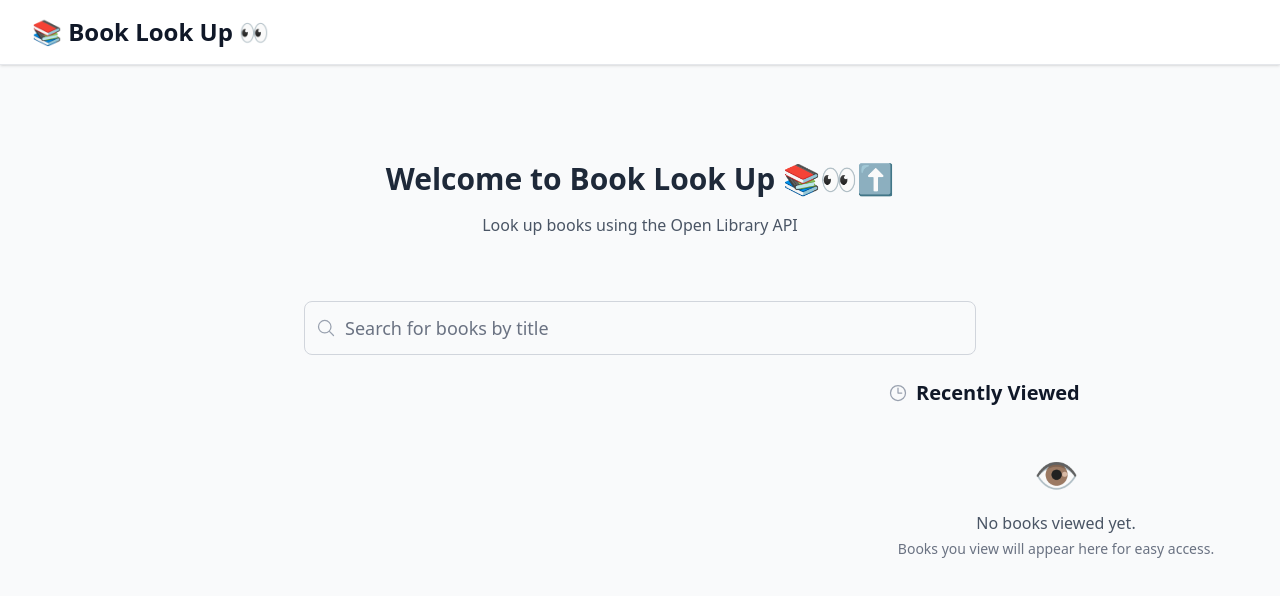
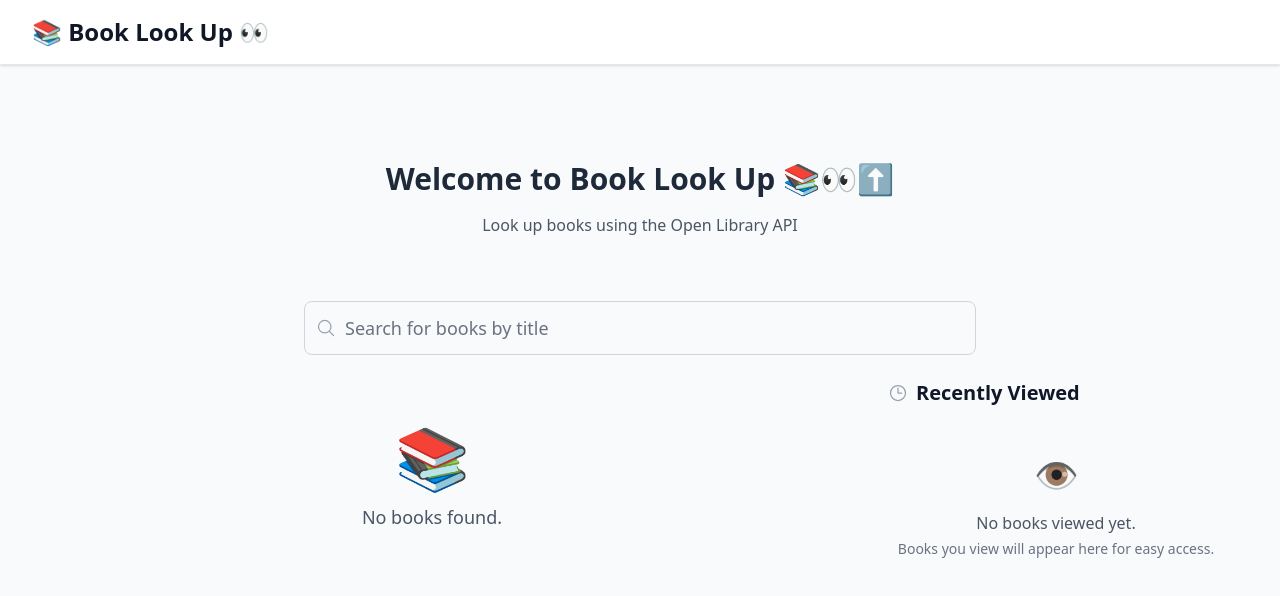
Before and after one commit to Numulix/BookLookUp, a React (Vite) app: page / in a window 1280 px wide. Shown: the top 596 px of the page. Built offline with nearby package versions, Linux system fonts and the light colour scheme.

Commit message:
fix: loading state fixes

```diff
--- a/src/components/ui/BookList.tsx
+++ b/src/components/ui/BookList.tsx
@@ -47,7 +47,7 @@
   if (books.length === 0) {
     return (
       <div className="py-12 text-center">
-        <div className="mb-4 text-6xl">📚</div>
+        <div className="mt-6 mb-4 text-6xl">📚</div>
         <p className="text-lg text-gray-600">{emptyMessage}</p>
       </div>
     );
--- a/src/features/ViewedBooksList.tsx
+++ b/src/features/ViewedBooksList.tsx
@@ -37,7 +37,7 @@
         </h2>
       </div>
 
-      <div className="max-h-96 space-y-3 overflow-y-auto">
+      <div className="max-h-96 space-y-3 overflow-y-auto rounded-xl border border-gray-500 shadow-md">
         {viewedBooks.map((book) => {
           const coverUrl = getBookCoverUrl(book.cover_i);
 
--- a/src/pages/LandingPage.tsx
+++ b/src/pages/LandingPage.tsx
@@ -15,7 +15,6 @@
 
       <div className="grid grid-cols-1 gap-8 lg:grid-cols-3">
         <div className="lg:col-span-2">
-          {(searchResults.length > 0 || isLoading || error) && (
           <BookList
             books={searchResults}
             isLoading={isLoading}
@@ -23,7 +22,6 @@
             emptyMessage="No books found."
             showViewedIndicator={true}
           />
-          )}
         </div>
 
         <div className="lg:col-span-1">
```
Lines whose indentation alone changed are shown as unchanged.
